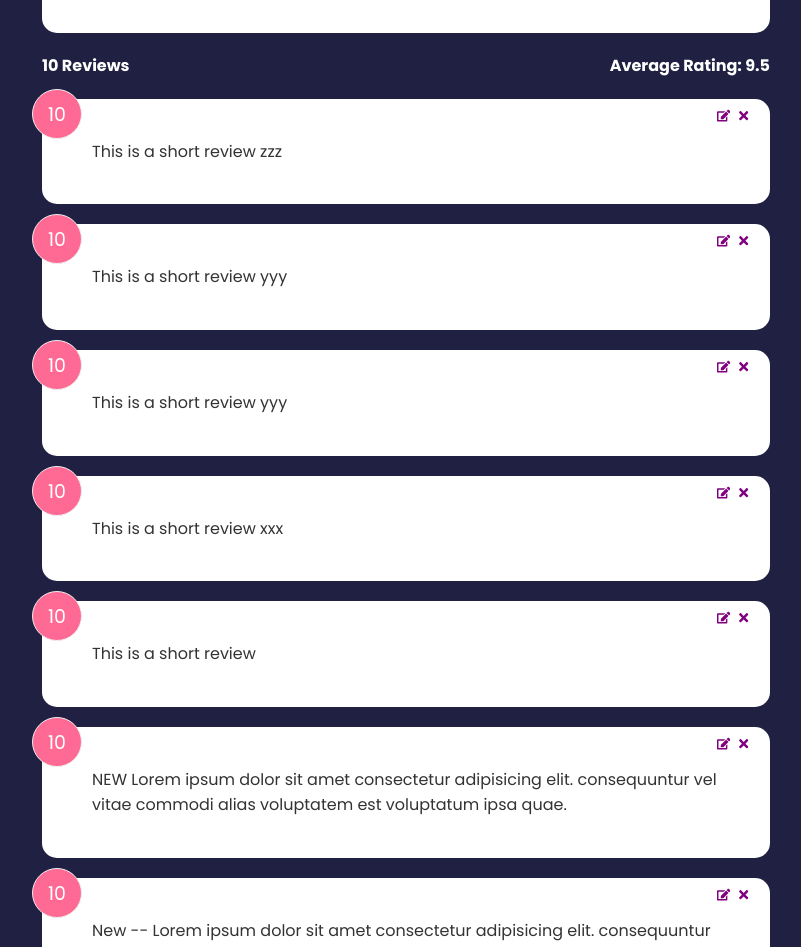
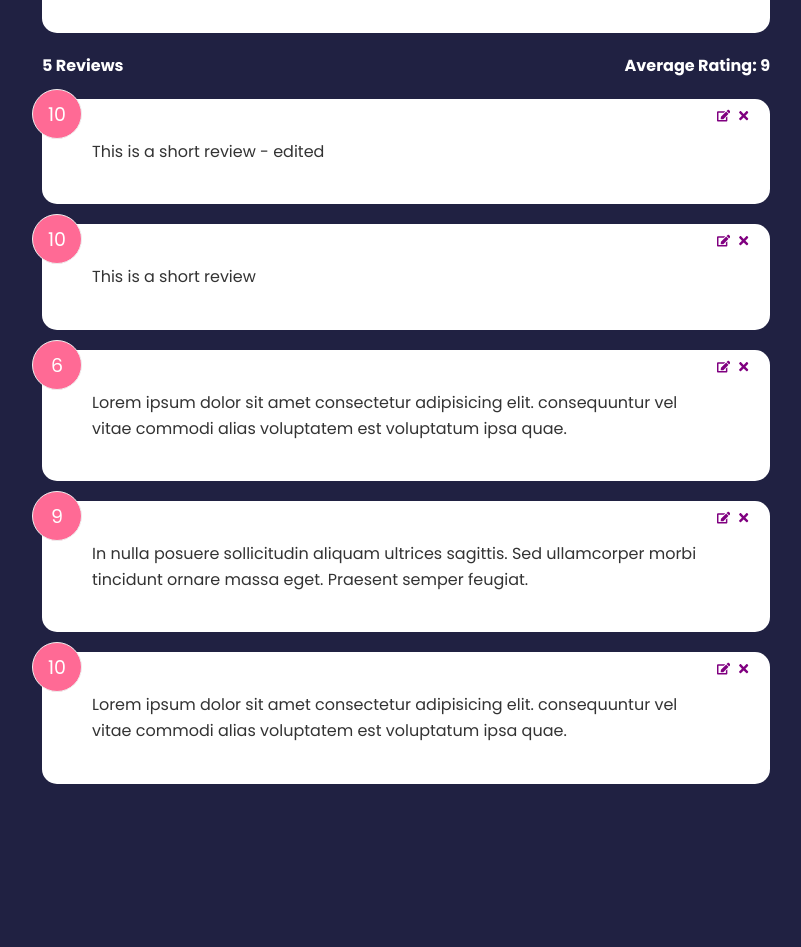
Before and after one commit to WhiskeyRomeoLima/feedback-app-reducer, a React (Create React App) app: page / in a window 1280 px wide. Shown: the part 360-1307 px from the top of the page, without its empty margins (234-1035 px from the left). After the commit the page ends 1164 px from the top, so only its background shows below. Built offline with nearby package versions, Linux system fonts and the light colour scheme; data requests are answered from the project's data file.

Commit message:
fixed spellings in reducer and FeedbackForm handle submit

```diff
--- a/db.json
+++ b/db.json
@@ -16,39 +16,14 @@
       "text": "Lorem ipsum dolor sit amet consectetur adipisicing elit. consequuntur vel vitae commodi alias voluptatem est voluptatum ipsa quae."
     },
     {
-      "id": 4,
-      "rating": 10,
-      "text": "New -- Lorem ipsum dolor sit amet consectetur adipisicing elit. consequuntur vel vitae commodi alias voluptatem est voluptatum ipsa quae."
-    },
-    {
-      "text": "NEW Lorem ipsum dolor sit amet consectetur adipisicing elit. consequuntur vel vitae commodi alias voluptatem est voluptatum ipsa quae.",
-      "rating": 10,
-      "id": 6
-    },
-    {
       "text": "This is a short review",
       "rating": 10,
       "id": 7
     },
     {
-      "text": "This is a short review xxx",
+      "text": "This is a short review - edited",
       "rating": 10,
       "id": 8
-    },
-    {
-      "text": "This is a short review yyy",
-      "rating": 10,
-      "id": 9
-    },
-    {
-      "text": "This is a short review yyy",
-      "rating": 10,
-      "id": 10
-    },
-    {
-      "text": "This is a short review zzz",
-      "rating": 10,
-      "id": 11
     }
   ]
 }
--- a/src/components/FeedbackForm.jsx
+++ b/src/components/FeedbackForm.jsx
@@ -73,11 +73,6 @@ function FeedbackForm({feedbackEdit, dispatch}) {
         payload: { item: {}, edit: false }
       })
 
-    // setFeedbackEdit({
-    //   item: {},
-    //   edit: false,
-    // })
-
   }
 
   const handleSubmit = (e) => {
@@ -88,7 +83,7 @@ function FeedbackForm({feedbackEdit, dispatch}) {
         rating,
       }
 
-    if (newFeedback.editMode === true) {
+    if (newFeedback.edit === true) {
         updateFeedback(newFeedback.id, newFeedback)
       } else {
           addFeedback(newFeedback)
--- a/src/reducers/feedbackReducer.js
+++ b/src/reducers/feedbackReducer.js
@@ -21,7 +21,7 @@ const feedbackReducer = (state, action) => {
         case 'SET-EDIT-MODE':
             return {
             ...state,
-            feebackEdit: state.feedbackEdit = payload
+            feedbackEdit: state.feedbackEdit = payload
             }
         case 'UPDATE-FEEDBACK':
             return {
```
